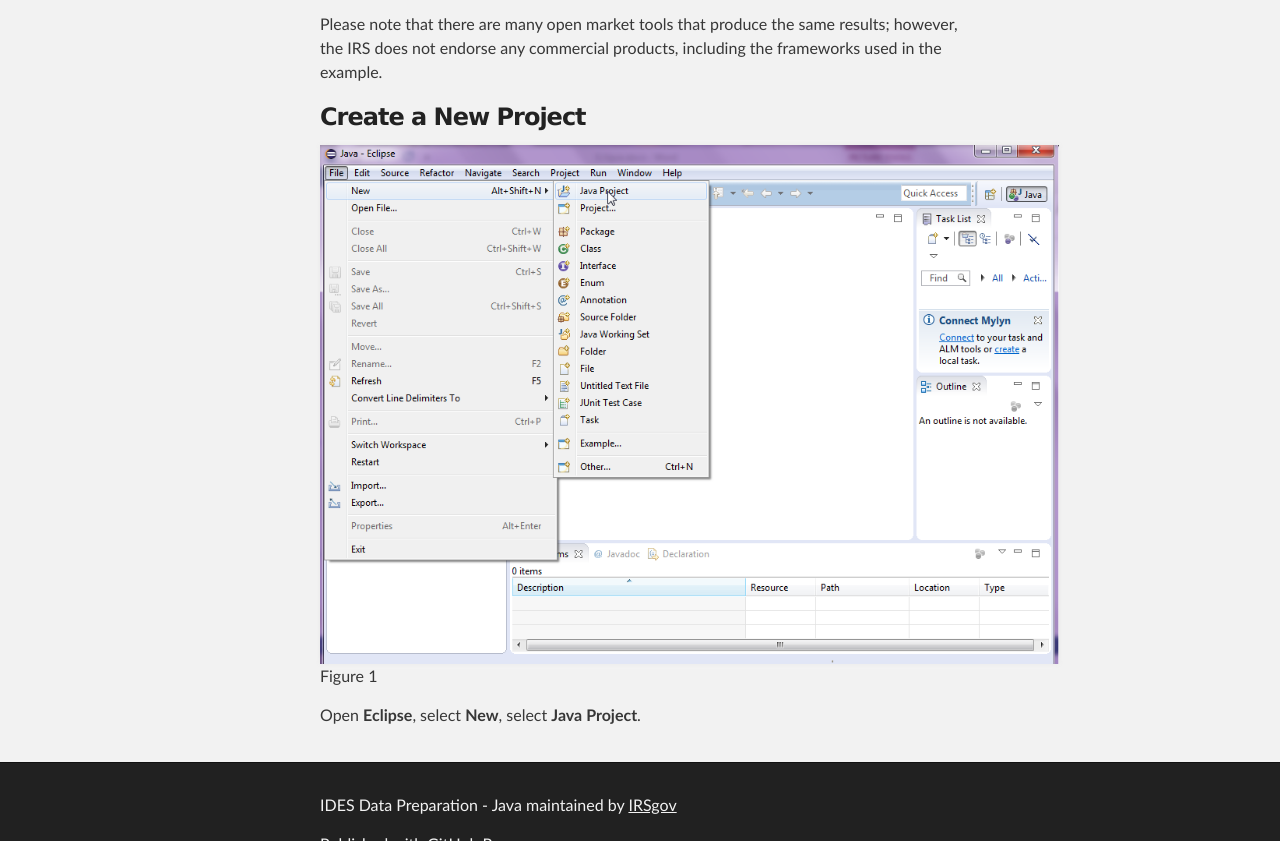
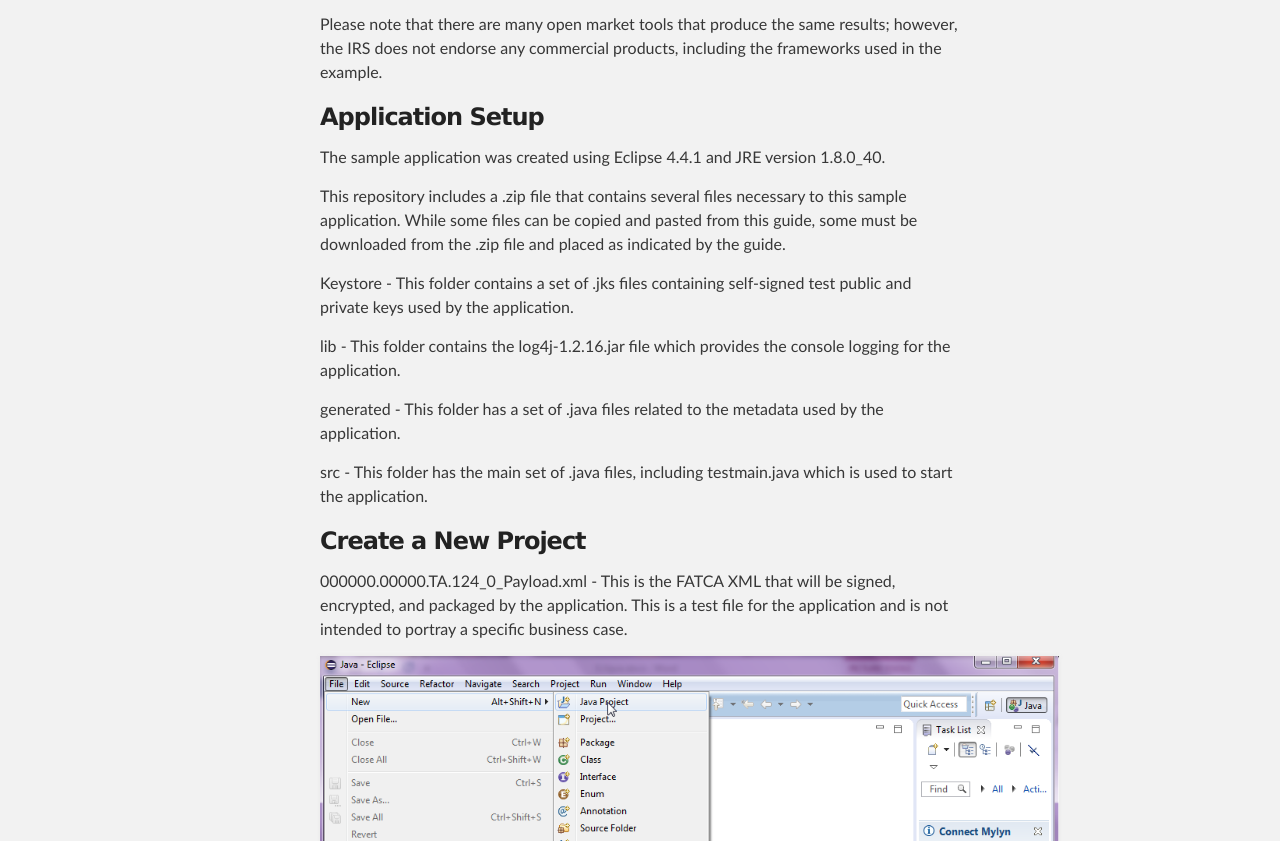
Before and after one commit to IRSgov/IDES-Data-Preparation-Java, a plain HTML site: page index.html in a window 1280 px wide. Shown: the part 748-1589 px from the top of the page. Drawn offline with Linux system fonts and the light colour scheme.

Commit message:
Create gh-pages branch via GitHub

```diff
--- a/index.html
+++ b/index.html
@@ -43,7 +43,24 @@
 <p>Please note that there are many open market tools that produce the same results; however, the IRS does not endorse any commercial products, including the frameworks used in the example.  </p>
 
 <h3>
+<a id="application-setup" class="anchor" href="#application-setup" aria-hidden="true"><span class="octicon octicon-link"></span></a>Application Setup</h3>
+
+<p>The sample application was created using Eclipse 4.4.1 and JRE version 1.8.0_40. </p>
+
+<p>This repository includes a .zip file that contains several files necessary to this sample application. While some files can be copied and pasted from this guide, some must be downloaded from the .zip file and placed as indicated by the guide.</p>
+
+<p>Keystore - This folder contains a set of .jks files containing self-signed test public and private keys used by the application.</p>
+
+<p>lib - This folder contains the log4j-1.2.16.jar file which provides the console logging for the application.</p>
+
+<p>generated - This folder has a set of .java files related to the metadata used by the application.</p>
+
+<p>src - This folder has the main set of .java files, including testmain.java which is used to start the application.</p>
+
+<h3>
 <a id="create-a-new-project" class="anchor" href="#create-a-new-project" aria-hidden="true"><span class="octicon octicon-link"></span></a>Create a New Project</h3>
+
+<p>000000.00000.TA.124_0_Payload.xml - This is the FATCA XML that will be signed, encrypted, and packaged by the application. This is a test file for the application and is not intended to portray a specific business case.</p>
 
 <p><img src="http://irsgov.github.io/IDES-Data-Preparation-Java/images/image1.png" alt="Image 1"><br>
 Figure 1   </p>
```
Also changed, not shown: params.json (+1 -1 lines).
